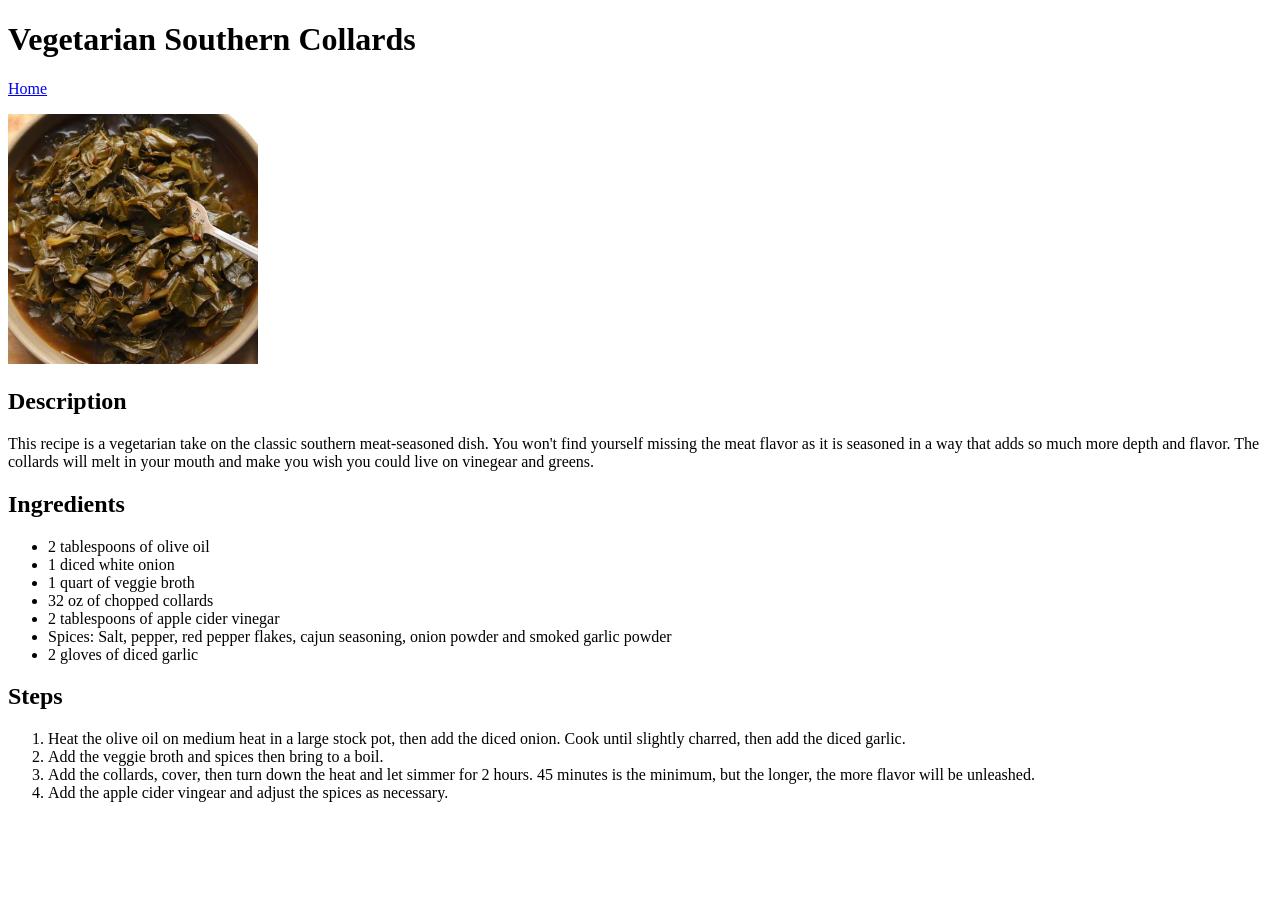
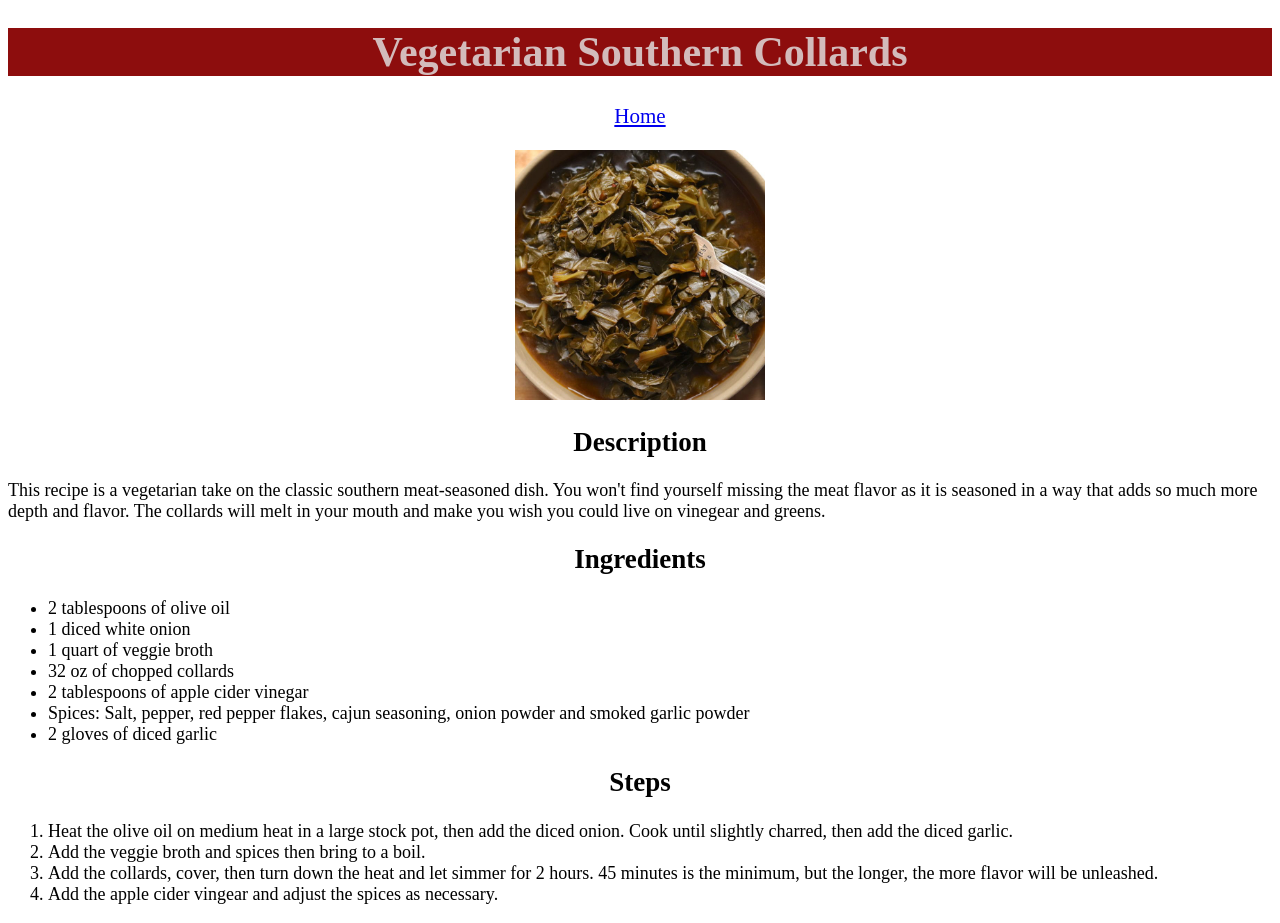
Before and after one commit to agile-learning-institute/member-celine-recipes, a plain HTML site: page recipes/vegetarian-southern-collards.html in a window 1280 px wide. Before the commit the page ends 818 px from the top, so only its background shows below. Drawn offline with Linux system fonts and the light colour scheme.

Commit message:
Style recipe and home pages with external CSS

```diff
--- a/recipes/vegetarian-southern-collards.html
+++ b/recipes/vegetarian-southern-collards.html
@@ -4,21 +4,42 @@
     <meta charset="UTF-8">
     <meta name="viewport" content="width=device-width, initial-scale=1.0">
     <title>Vegetarian Southern Collards</title>
+    <link rel="stylesheet" href="../style.css">
 </head>
 <body>
+    <div class="recipe-title">
         <h1>Vegetarian Southern Collards</h1>
+    </div>
+
+    <div class="home">
         <p><a href="../index.html">Home</a></p>
+    </div>
+
+    <div class="recipe-img">
         <img src="./images/vegetarian-southern-collards.jpg" alt="Vegetarian Southern Collards"
         width="250">
+    </div>
+
+    <div class="desc-head">
         <p><h2>Description</h2></p>
+    </div>
+
+    <div class="desc-body">
         <p>
             This recipe is a vegetarian take on the classic southern meat-seasoned dish.
             You won't find yourself missing the meat flavor as it is seasoned in a way that adds
             so much more depth and flavor. The collards will melt in your mouth and make you wish you
             could live on vinegear and greens.
         </p>
+    </div>
+
+    <div class="ingr-head">
 
         <p><h2>Ingredients</h2></p>
+
+    </div>
+
+    <div class="ingr-body">
         <p>
             <ul>
                 <li>2 tablespoons of olive oil</li>
@@ -32,8 +53,13 @@
             </ul>
         </p>
 
+    </div>
+
+    <div class="steps-head">
         <p><h2>Steps</h2></p>
+    </div>
 
+    <div class="steps-body">
         <p>
             <ol>
                 <li>Heat the olive oil on medium heat in a large stock pot, then add the diced onion. Cook until
@@ -44,6 +70,7 @@
                 <li>Add the apple cider vingear and adjust the spices as necessary.</li>
             </ol>
         </p>
+    </div>
 
 </body>
 </html>
--- /dev/null
+++ b/style.css
@@ -0,0 +1,48 @@
+.chili {
+    color: brown;
+
+}
+
+.skillet {
+    color: red;
+}
+
+.collards {
+    color: green;
+}
+
+.chili, .skillet, .collards {
+    font-size: 18px;
+}
+
+.recipe-title {
+    color: rgb(211, 187, 187);
+    font-size: 21px;
+    font-family: 'Times New Roman', Times, serif;
+    text-align: center;
+    background-color: rgb(141, 13, 13);
+}
+
+.home{
+    font-size: 21px;
+    text-align: center;
+}
+
+.recipe-img{
+    text-align: center;
+}
+
+.desc-head, .ingr-head, .steps-head {
+    color: black;
+    font-size: 18px;
+    font-family: 'Times New Roman', Times, serif;
+    text-align: center;
+
+}
+
+.desc-body, .ingr-body, .steps-body {
+    color: black;
+    font-size: 18px;
+    font-family: 'Times New Roman', Times, serif;
+
+}
```
Also changed, not shown: index.html (+4 -3 lines), recipes/tuscan-bean-skillet.html (+25 -0 lines), recipes/worlds-best-chili.html (+25 -2 lines). Lines whose indentation alone changed are shown as unchanged.
